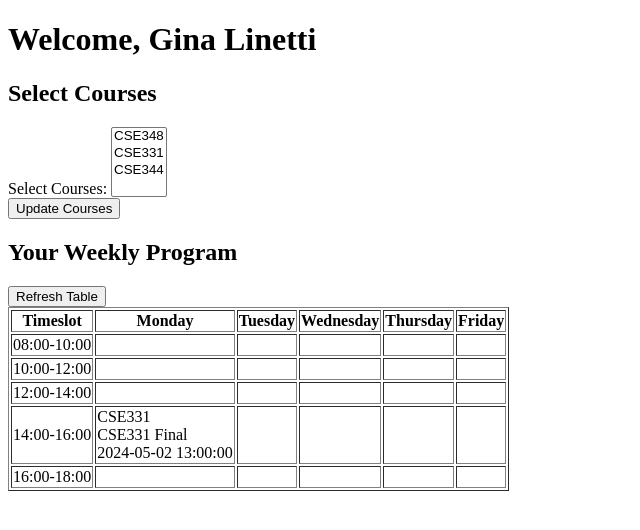
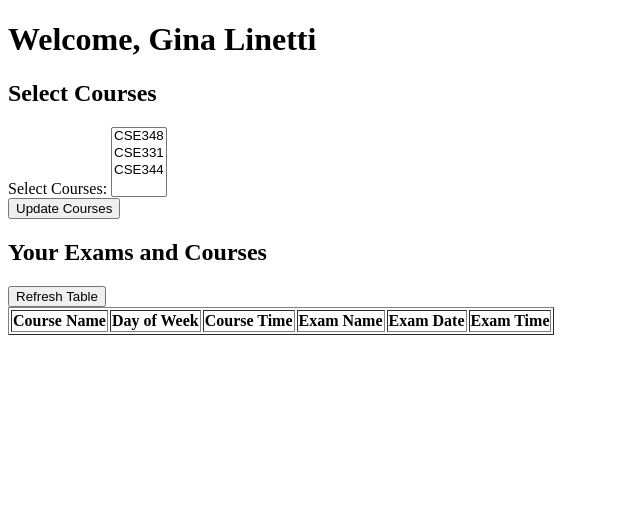
Before and after one commit to mahnyb/Exam-Planning-System, a PHP site: page /assistant.php in a window 1280 px wide. Shown: the top 530 px of the page, without its empty margins (0-640 px from the left). Run offline with PHP 8.4, Linux system fonts and the light colour scheme; a user stored in the database is signed in; data comes from the database, SQL or seed files in the repository; data that the repository does not hold is empty.

Commit message:
final changes

```diff
--- a/assistant.php
+++ b/assistant.php
@@ -22,30 +22,30 @@
 $courses_stmt->execute();
 $courses_result = $courses_stmt->get_result();
 
-// Fetch the assistant's weekly program (courses and exams)
-$weekly_program_sql = "
+// Fetch the assistant's exams and courses
+$exams_sql = "
 SELECT
+    e.exam_name,
+    e.exam_date,
+    e.exam_time,
     c.course_name,
     c.course_day,
-    c.course_time,
-    e.exam_name,
-    e.exam_date,
-    e.exam_time
+    c.course_time
 FROM
-    Courses c
-    LEFT JOIN Exam e ON c.course_id = e.course_id
-    LEFT JOIN Employee em ON em.department_id = c.department_id
+    Exam e
+    INNER JOIN ExamAssistants ea ON ea.exam_id = e.exam_id
+    INNER JOIN Courses c ON e.course_id = c.course_id
 WHERE
-    em.employee_id = ?
+    ea.assistant_id = ?
 ";
-$weekly_program_stmt = $conn->prepare($weekly_program_sql);
-if ($weekly_program_stmt === false) {
+$exams_stmt = $conn->prepare($exams_sql);
+if ($exams_stmt === false) {
     die('Prepare failed: ' . htmlspecialchars($conn->error));
 }
-$weekly_program_stmt->bind_param("i", $user_id);
-$weekly_program_stmt->execute();
-$weekly_program_result = $weekly_program_stmt->get_result();
-$weekly_program = $weekly_program_result->fetch_all(MYSQLI_ASSOC);
+$exams_stmt->bind_param("i", $user_id);
+$exams_stmt->execute();
+$exams_result = $exams_stmt->get_result();
+$exams = $exams_result->fetch_all(MYSQLI_ASSOC);
 
 // Process course selection update
 if ($_SERVER['REQUEST_METHOD'] == 'POST' && isset($_POST['update_courses'])) {
@@ -64,35 +64,22 @@
     exit();
 }
 
-// Helper function to generate a weekly schedule table
-function generate_schedule_table($weekly_program) {
-    $days = ['Monday', 'Tuesday', 'Wednesday', 'Thursday', 'Friday'];
-    $timeslots = ['08:00-10:00', '10:00-12:00', '12:00-14:00', '14:00-16:00', '16:00-18:00'];
+// Function to generate a table for exams and courses
+function generate_exams_courses_table($exams) {
+    echo "<table border='1'>";
+    echo "<tr><th>Course Name</th><th>Day of Week</th><th>Course Time</th><th>Exam Name</th><th>Exam Date</th><th>Exam Time</th></tr>";
 
-    echo "<table border='1'>";
-    echo "<tr><th>Timeslot</th>";
-    foreach ($days as $day) {
-        echo "<th>$day</th>";
-    }
-    echo "</tr>";
-
-    foreach ($timeslots as $timeslot) {
-        echo "<tr><td>$timeslot</td>";
-        foreach ($days as $day) {
-            $found = false;
-            foreach ($weekly_program as $event) {
-                if ($event['course_day'] == $day && $event['course_time'] == $timeslot) {
-                    echo "<td>{$event['course_name']}<br>{$event['exam_name']}<br>{$event['exam_date']} {$event['exam_time']}</td>";
-                    $found = true;
-                    break;
-                }
-            }
-            if (!$found) {
-                echo "<td></td>";
-            }
-        }
+    foreach ($exams as $exam) {
+        echo "<tr>";
+        echo "<td>" . htmlspecialchars($exam['course_name']) . "</td>";
+        echo "<td>" . htmlspecialchars($exam['course_day']) . "</td>";
+        echo "<td>" . htmlspecialchars($exam['course_time']) . "</td>";
+        echo "<td>" . htmlspecialchars($exam['exam_name']) . "</td>";
+        echo "<td>" . htmlspecialchars($exam['exam_date']) . "</td>";
+        echo "<td>" . htmlspecialchars($exam['exam_time']) . "</td>";
         echo "</tr>";
     }
+
     echo "</table>";
 }
 ?>
@@ -101,27 +88,27 @@
 <html lang="en">
 <head>
     <meta charset="UTF-8">
-    <title>Welcome, <?php echo "$first_name $last_name"; ?></title>
+    <title>Welcome, <?php echo htmlspecialchars("$first_name $last_name"); ?></title>
 </head>
 <body>
-    <h1>Welcome, <?php echo "$first_name $last_name"; ?></h1>
+    <h1>Welcome, <?php echo htmlspecialchars("$first_name $last_name"); ?></h1>
 
     <h2>Select Courses</h2>
     <form action="assistant.php" method="post">
         <label for="course_selection">Select Courses:</label>
         <select id="course_selection" name="course_selection[]" multiple>
             <?php while ($course = $courses_result->fetch_assoc()) { ?>
-                <option value="<?php echo $course['course_id']; ?>"><?php echo $course['course_name']; ?></option>
+                <option value="<?php echo htmlspecialchars($course['course_id']); ?>"><?php echo htmlspecialchars($course['course_name']); ?></option>
             <?php } ?>
         </select>
         <br>
         <button type="submit" name="update_courses">Update Courses</button>
     </form>
 
-    <h2>Your Weekly Program</h2>
+    <h2>Your Exams and Courses</h2>
     <form action="assistant.php" method="post">
         <button type="submit" name="refresh">Refresh Table</button>
     </form>
-    <?php generate_schedule_table($weekly_program); ?>
+    <?php generate_exams_courses_table($exams); ?>
 </body>
 </html>
--- a/forgot_password.php
+++ b/forgot_password.php
@@ -5,7 +5,6 @@
     $username = $_POST['username'];
     $new_password = $_POST['new_password'];
 
-    // Debugging: Output the received username and new password
     error_log("Username: $username");
     error_log("New Password: $new_password");
 
--- a/login.php
+++ b/login.php
@@ -39,7 +39,7 @@
             if ($faculty) {
                 $_SESSION['faculty_id'] = $faculty['faculty_id'];
             } else {
-                // Handle case where faculty_id is not found (optional)
+                // Handle case where faculty_id is not found
                 $_SESSION['faculty_id'] = null;
             }
 
```
Also changed, not shown: Employee Credentials.txt (+23 -7 lines).
